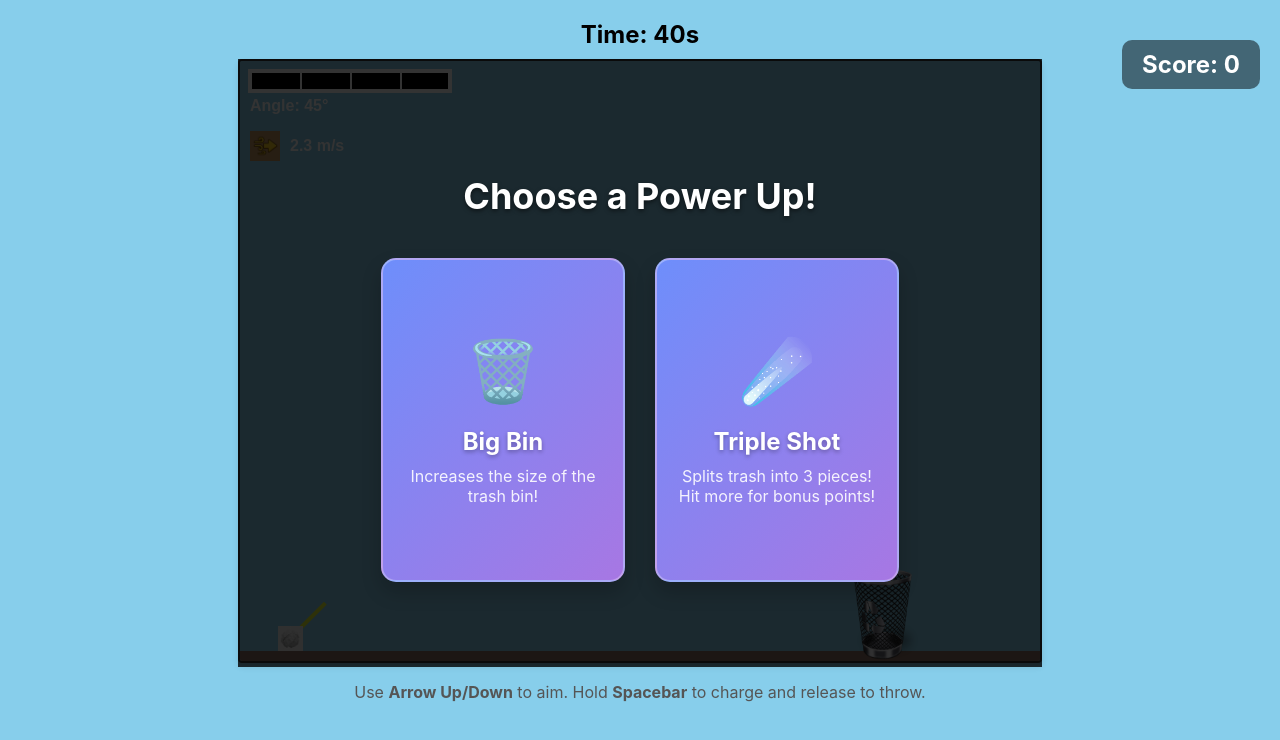
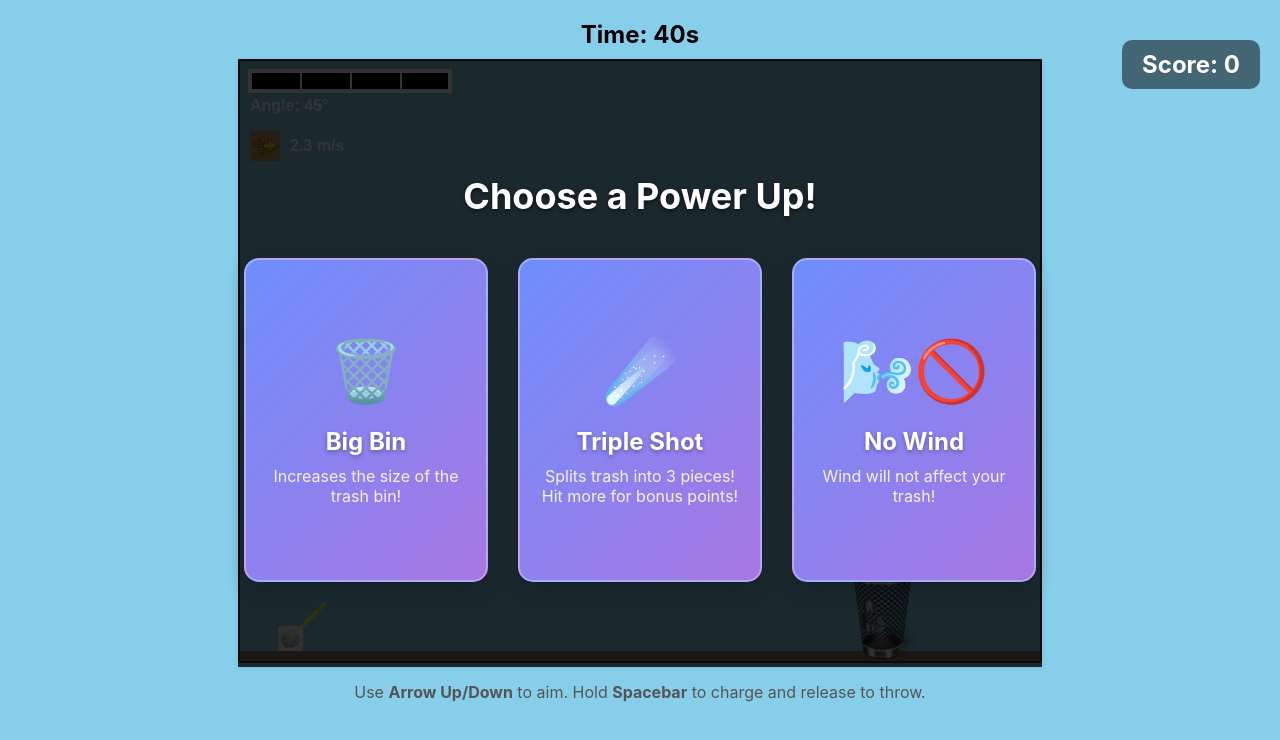
Before and after one commit to katynguyen96/random-small-game, a React (Create React App) app: page / in a window 1280 px wide. Both pictures are taken after a click on the button 640 px from the left and 363 px from the top of the page. Shown: the top 740 px of the page. Built offline with nearby package versions, Linux system fonts and the light colour scheme.

Commit message:
add no wind power

```diff
--- a/src/Game.tsx
+++ b/src/Game.tsx
@@ -195,7 +195,9 @@ const Game: React.FC = () => {
                     if (trash.isThrown) {
                         anyThrown = true;
                         trash.vy += GRAVITY;
-                        trash.vx += gameState.current.windDirection * gameState.current.windForce; // Apply wind
+                        if (gameState.current.activePowerUp !== PowerUpType.NO_WIND) {
+                            trash.vx += gameState.current.windDirection * gameState.current.windForce; // Apply wind
+                        }
                         trash.vx *= FRICTION;
                         trash.vy *= FRICTION;
 
--- a/src/components/game/PowerUpOverlay.tsx
+++ b/src/components/game/PowerUpOverlay.tsx
@@ -18,6 +18,12 @@ const AVAILABLE_POWERUPS: PowerUp[] = [
         name: 'Triple Shot',
         description: 'Splits trash into 3 pieces! Hit more for bonus points!',
         icon: '☄️'
+    },
+    {
+        id: PowerUpType.NO_WIND,
+        name: 'No Wind',
+        description: 'Wind will not affect your trash!',
+        icon: '🌬️🚫'
     }
 ];
 
--- a/src/components/types.ts
+++ b/src/components/types.ts
@@ -55,6 +55,7 @@ export interface GameState {
 export enum PowerUpType {
     BIG_BIN = 'BIG_BIN',
     TRIPLE_SHOT = 'TRIPLE_SHOT',
+    NO_WIND = 'NO_WIND',
 }
 
 export interface PowerUp {
```
